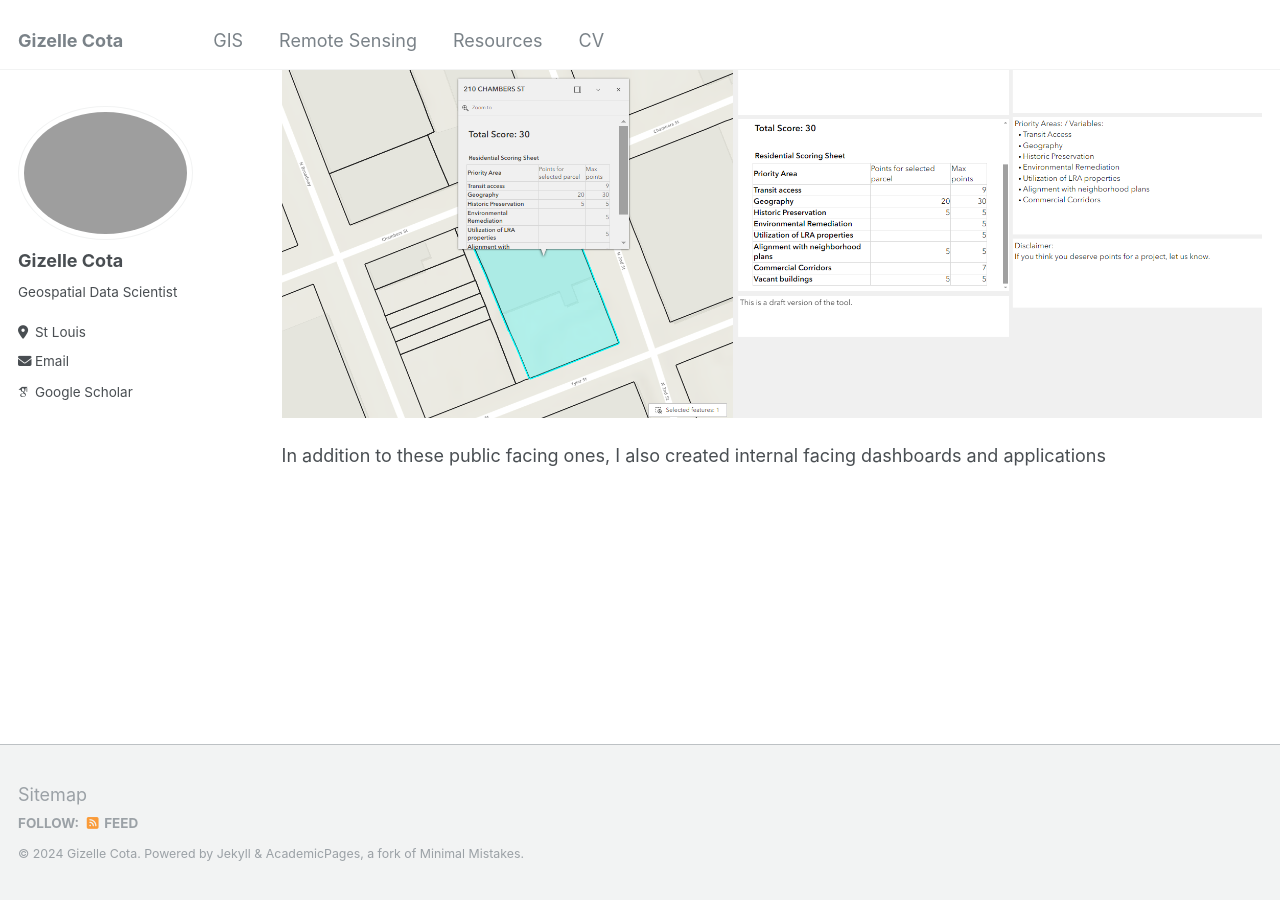
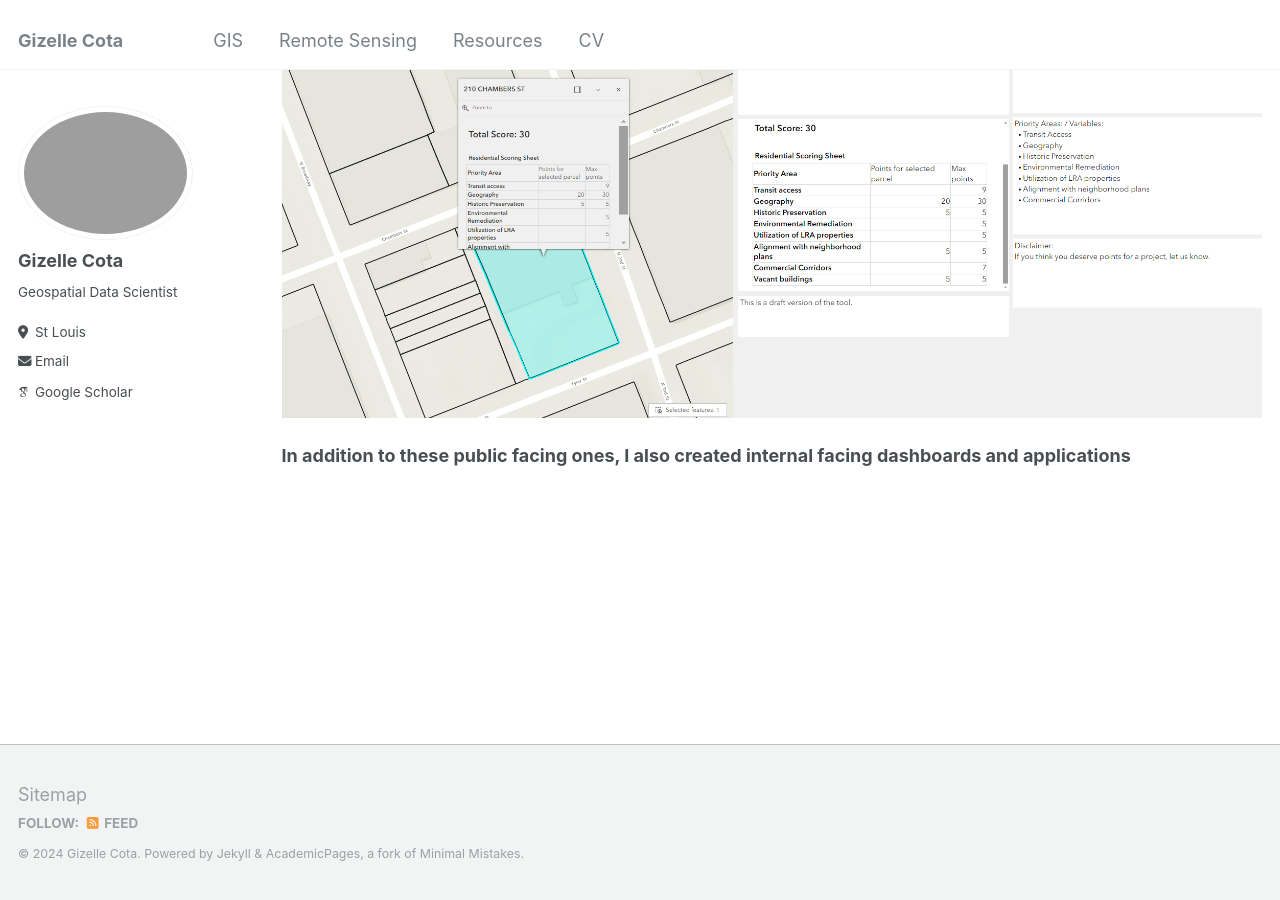
Before and after one commit to cotag11/cotag11.github.io, a Jekyll site: the page built from _pages/GIS.md, in a window 1280 px wide and 900 px high, scrolled down 1459 px. Built offline with Jekyll 4.4.1, drawn with Linux system fonts in a browser that asks for light colours; some web fonts are replaced.

Commit message:
Update GIS.md

```diff
--- a/_pages/GIS.md
+++ b/_pages/GIS.md
@@ -20,4 +20,4 @@ This [Community Benefit Scorecard](https://experience.arcgis.com/experience/59fd
 The data behind this scorecard was queried using SQL, and automated using Python and windows task scheduler.  <br>
 <img src='/images/communityscorecard.png'> <br>
 
-In addition to these public facing ones, I also created internal facing dashboards and applications
+**In addition to these public facing ones, I also created internal facing dashboards and applications**
```
